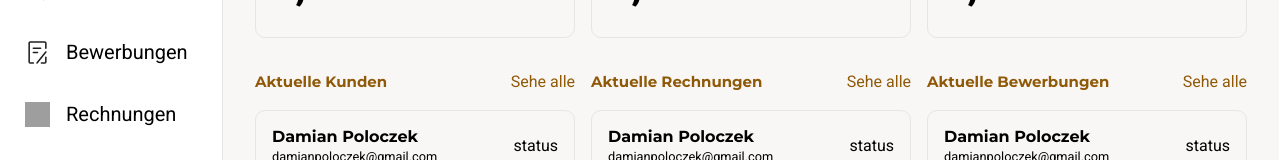
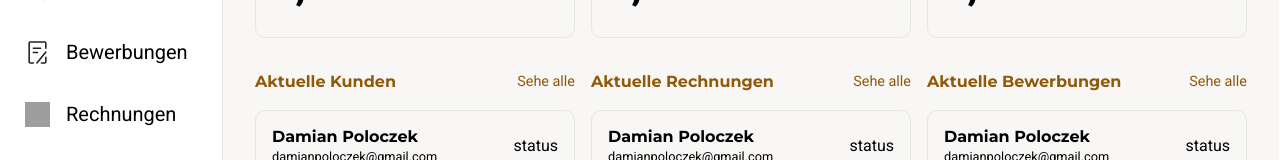
Before and after one commit to dampolo/crmstartinkryptofrontend, an Angular app: page /dashboard in a window 1280 px wide. Shown: the part 243-403 px from the top of the page. Built offline with nearby package versions, Linux system fonts and the light colour scheme; grey boxes are pictures that could not be loaded.

Commit message:
scss adjustment

```diff
--- a/src/app/dashboard/dashboard.scss
+++ b/src/app/dashboard/dashboard.scss
@@ -48,10 +48,11 @@
             align-items: center;
             margin-block: 1rem;
             h2 {
-                font-size: .9375rem;
+                font-size: 1rem;
             }
             span {
                 font-weight: 400;
+                font-size: .9rem;
             }
         }
         ul {
```
